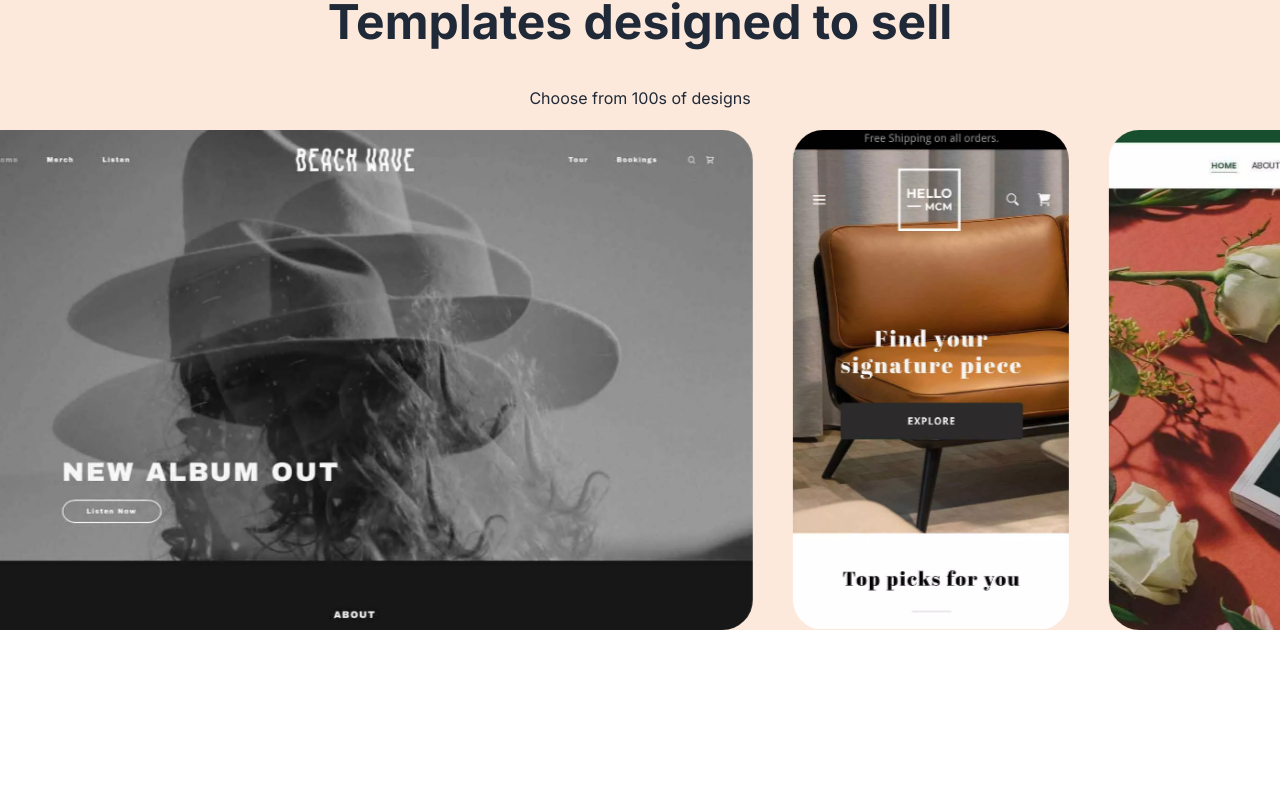
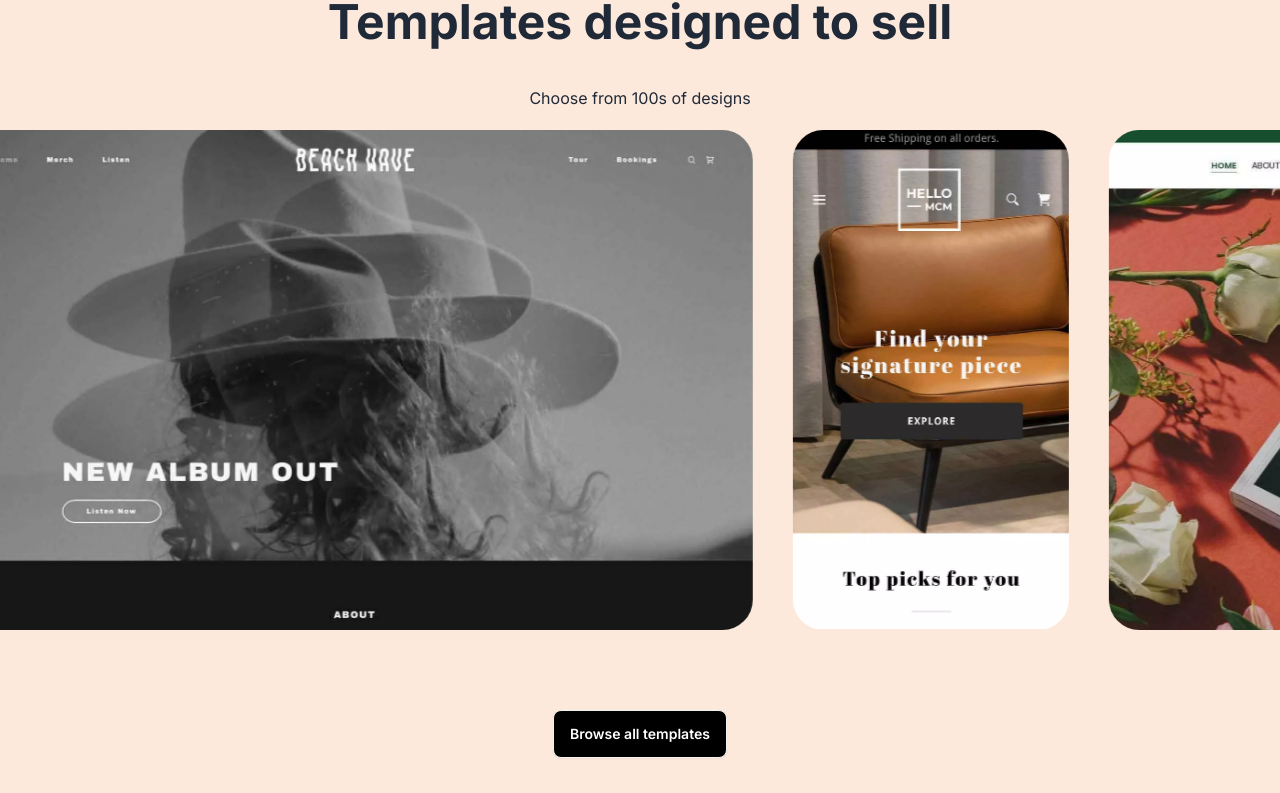
Before and after one commit to Daniel264/GoDaddy, a Next.js app: page / in a window 1280 px wide. Shown: the part 892-1685 px from the top of the page. Built offline with nearby package versions, Linux system fonts and the light colour scheme.

Commit message:
Add a button beneath the carousel

```diff
--- a/components/Templates.tsx
+++ b/components/Templates.tsx
@@ -1,13 +1,13 @@
-import React from 'react'
-import Carousel from './Carousel'
-import firstTemplate from '../assets/template1.png'
-import secondTemplate from '../assets/template2.png'
-import thirdTemplate from '../assets/template3.png'
-import fourthTemplate from '../assets/template4.png'
-import fifthTemplate from '../assets/template5.png'
-import sixthTemplate from '../assets/template6.png'
-import seventhTemplate from '../assets/template7.png'
-import eightTemplate from '../assets/template8.png'
+import React from "react";
+import Carousel from "./Carousel";
+import firstTemplate from "../assets/template1.png";
+import secondTemplate from "../assets/template2.png";
+import thirdTemplate from "../assets/template3.png";
+import fourthTemplate from "../assets/template4.png";
+import fifthTemplate from "../assets/template5.png";
+import sixthTemplate from "../assets/template6.png";
+import seventhTemplate from "../assets/template7.png";
+import eightTemplate from "../assets/template8.png";
 
 const images = [
   firstTemplate,
@@ -19,20 +19,27 @@ const images = [
   fourthTemplate,
   firstTemplate,
   fifthTemplate,
-]
+];
 
 const Templates = () => {
   return (
-    <div className='pt-32'>
-      <div className='overflow-hidden text-center bg-[rgb(253,233,219)]'>
-        <div className='max-w-4xl mx-auto mt-10 '>
-          <h2 className='text-5xl font-bold text-gray-800 pb-5'>Templates designed to sell</h2>
-          <p className='p-5'>Choose from 100s of designs</p>
-          <Carousel images={images} />
+    <div className="pt-32">
+      <div className="overflow-hidden text-center bg-[rgb(253,233,219)] pb-14">
+        <div className="max-w-4xl mx-auto mt-10 ">
+          <h2 className="text-5xl font-bold text-gray-800 pb-5">
+            Templates designed to sell
+          </h2>
+          <p className="p-5">Choose from 100s of designs</p>
+          <div className="pb-20">
+            <Carousel images={images} />
+          </div>
+          <button className="btn bg-black text-white ">
+            Browse all templates
+          </button>
         </div>
       </div>
     </div>
-  )
-}
+  );
+};
 
-export default Templates
+export default Templates;
```
